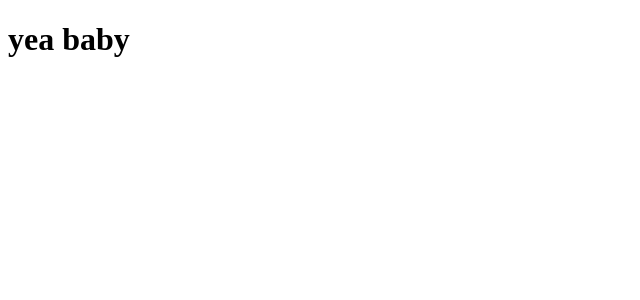
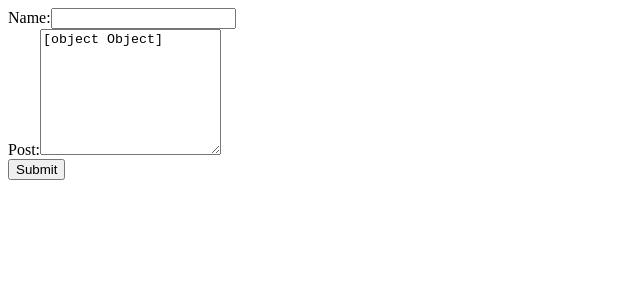
Before and after one commit to ryanxete/social-field-react, a React (Create React App) app: page / in a window 1280 px wide. Shown: the top 300 px of the page, without its empty margins (0-640 px from the left). Built offline with nearby package versions, Linux system fonts and the light colour scheme.

Commit message:
created files for each component + imported addEntry to app.js

```diff
--- a/src/App.js
+++ b/src/App.js
@@ -1,8 +1,11 @@
+import React, { useState } from 'react';
+import AddEntryForm from './Components/AddEntryForm/AddEntryForm';
 
 function App() {
+  const [entries, setEntries] = useState([{Name: 'Dudu',Post: 'where the party at'}])
   return (
     <div>
-      <h1>yea baby</h1>
+      <AddEntryForm parentEntries={entries}/>
     </div>
   );
 }
--- /dev/null
+++ b/src/Components/AddEntryForm/AddEntryForm.jsx
@@ -0,0 +1,24 @@
+import React, { useState } from 'react';
+
+const AddEntryForm = (props) => {
+    return (
+        <div>
+            <form>
+                <label>
+                    Name:
+                    <input type="text" name="Enter Your Name" />
+                </label><br />
+                <label>
+                    Post:
+                    <textarea rows={8}>
+                        <input type="text" name="Post" />
+                    </textarea>
+                </label><br />
+                <input type="submit" value="Submit" />
+            </form>
+        </div>
+
+      );
+}
+
+export default AddEntryForm;
--- a/src/index.js
+++ b/src/index.js
@@ -1,6 +1,6 @@
 import React from 'react';
 import ReactDOM from 'react-dom/client';
-import App from './App';
+import App from './App.js';
 
 const root = ReactDOM.createRoot(document.getElementById('root'));
 root.render(
```
Also changed, not shown: src/Components/Navbar/Navbar.jsx (added), src/DisplayEntries/DisplayEntries.jsx (added).
